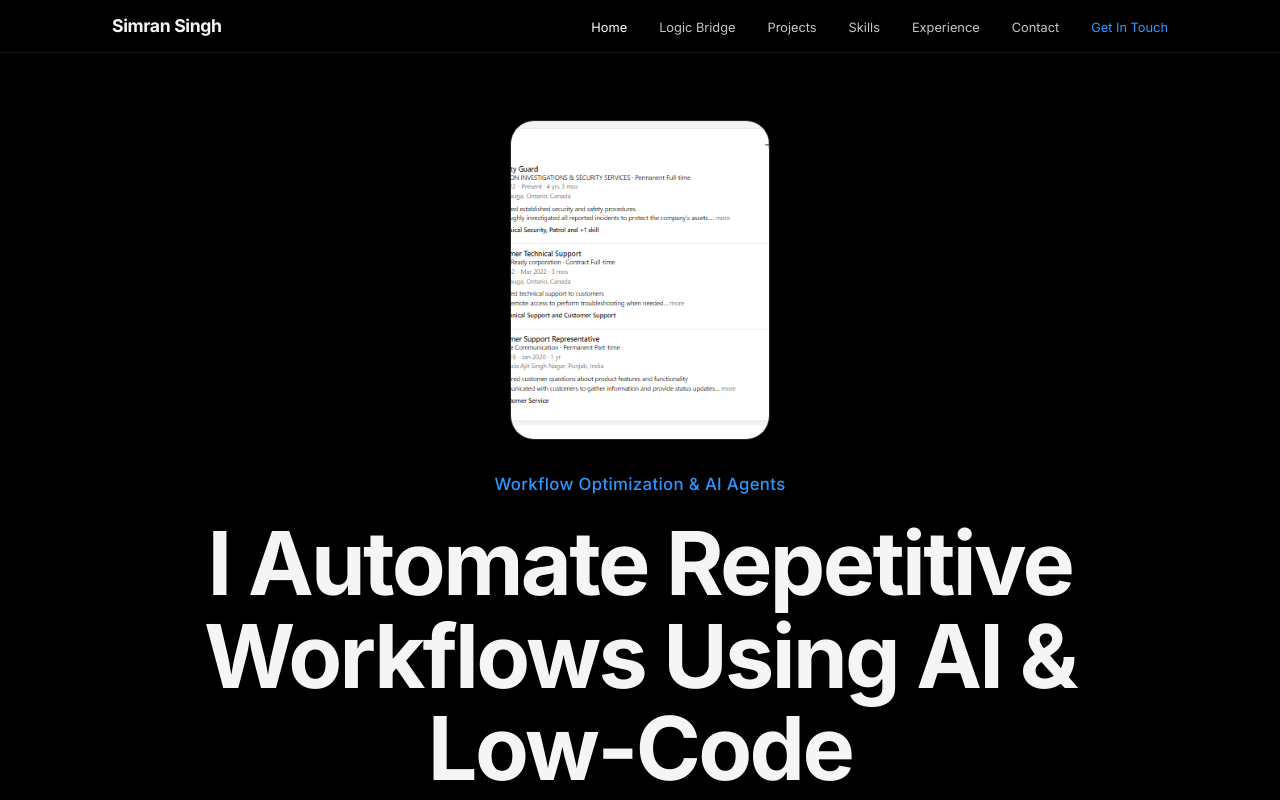
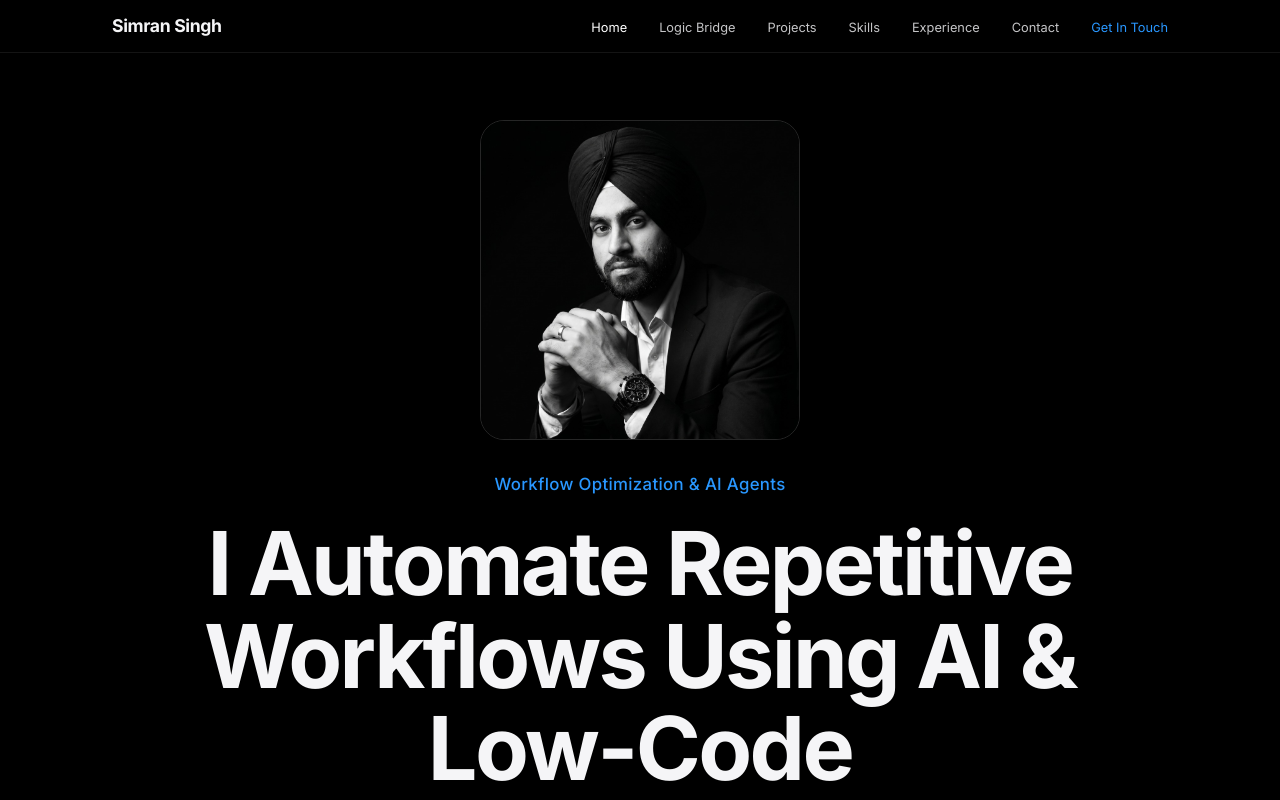
Before and after one commit to simr1707/cardwise-canada, a React (Vite) app: page / in a window 1280 px wide. Shown: the top 800 px of the page. Built offline with nearby package versions, Linux system fonts and the light colour scheme.

Commit message:
Replace low-res headshot with high-res headshot.jpg and style as perfect 320x320 square

```diff
--- a/src/Portfolio.jsx
+++ b/src/Portfolio.jsx
@@ -1,5 +1,5 @@
 import { useState, useEffect, useRef } from 'react';
-import headshot from './headshot.png';
+import headshot from './headshot.jpg';
 
 export default function Portfolio({ onLaunchCardwise }) {
   const [isMenuOpen, setIsMenuOpen] = useState(false);
--- a/src/index.css
+++ b/src/index.css
@@ -173,11 +173,11 @@ ul { list-style: none; }
 }
 
 .hero-photo {
-  width: 260px;
+  width: 320px;
   height: 320px;
   border-radius: 24px;
   object-fit: cover;
-  object-position: center 10%;
+  object-position: center;
   margin-bottom: 2rem;
   border: 1px solid rgba(255, 255, 255, 0.15);
   box-shadow: 0 20px 40px rgba(0, 0, 0, 0.4);
```
Also changed, not shown: src/headshot.jpg (added), src/headshot.png (deleted).
